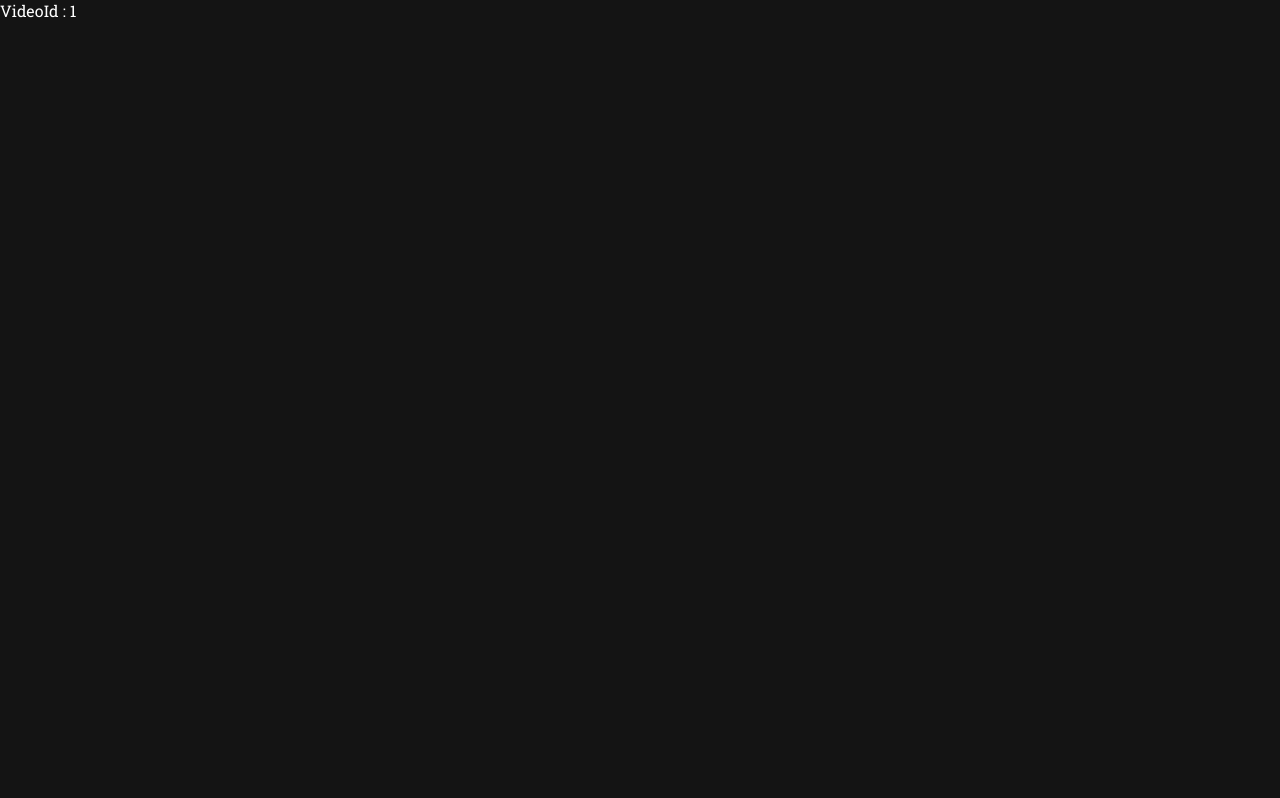
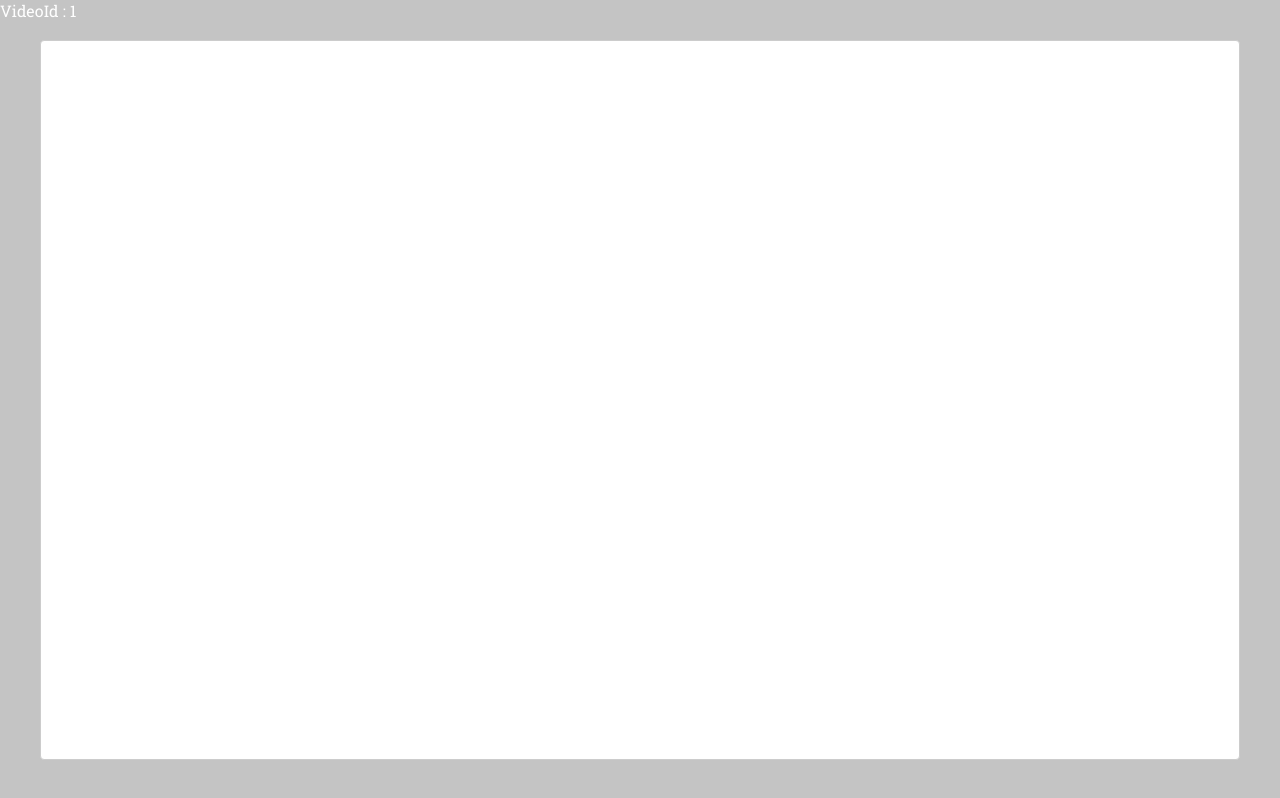
Before and after one commit to bishalthapa2055/Nextjs-Netflix, a Next.js app: page /video/1 in a window 1280 px wide. Built offline with nearby package versions, Linux system fonts and the light colour scheme.

Commit message:
added react-modal

```diff
--- a/lib/videos.js
+++ b/lib/videos.js
@@ -15,7 +15,7 @@ export const getVideos = async(searchQuery) => {
     // console.log(response , "response")
 
     const data = await response.json()
-    return videoData?.items?.map((item) => {
+    return data?.items?.map((item) => {
         return {
             title :item?.snippet?.title,
             imgUrl : item?.snippet?.thumbnails.high.url,
--- a/package.json
+++ b/package.json
@@ -18,6 +18,7 @@
     "magic-sdk": "^21.4.1",
     "next": "14.0.3",
     "react": "^18",
-    "react-dom": "^18"
+    "react-dom": "^18",
+    "react-modal": "^3.16.1"
   }
 }
--- a/pages/video/[videoId].js
+++ b/pages/video/[videoId].js
@@ -1,11 +1,26 @@
 import { useRouter } from 'next/router'
 import React from 'react'
+import Modal from 'react-modal';
+
+Modal.setAppElement('#__next ');
 
 const Video = () => {
     const router = useRouter()
     console.log(router.query.videoId)
   return (
+    <>
     <div>VideoId : {router.query.videoId}</div>
+    <div>
+    <Modal
+      isOpen={true}
+      contentLabel='Watch the video'
+      onRequestClose={() => router.back()}
+    >
+     <h1> here is modal </h1>
+
+    </Modal>
+  </div>
+    </>
   )
 }
 
```
Also changed, not shown: 1 other file (tests, documents, lock files or other folders).
